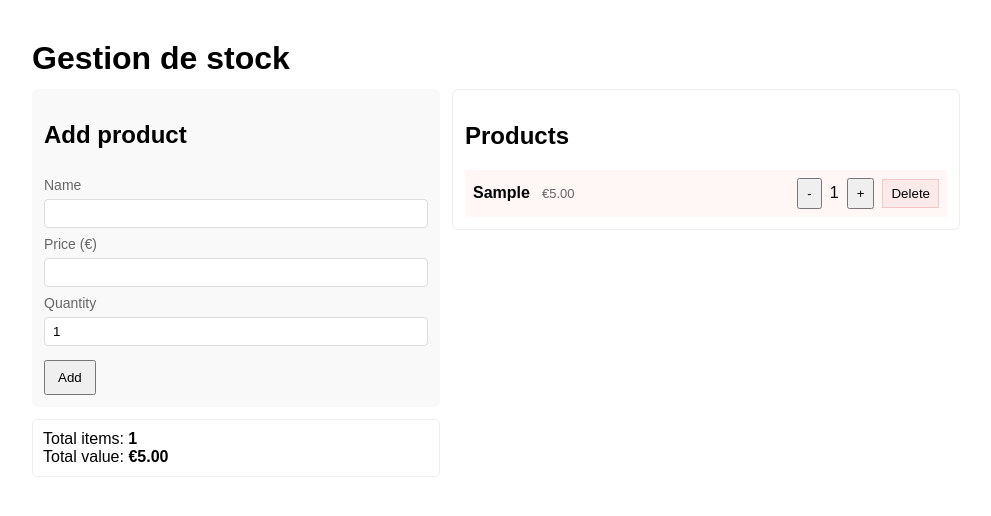
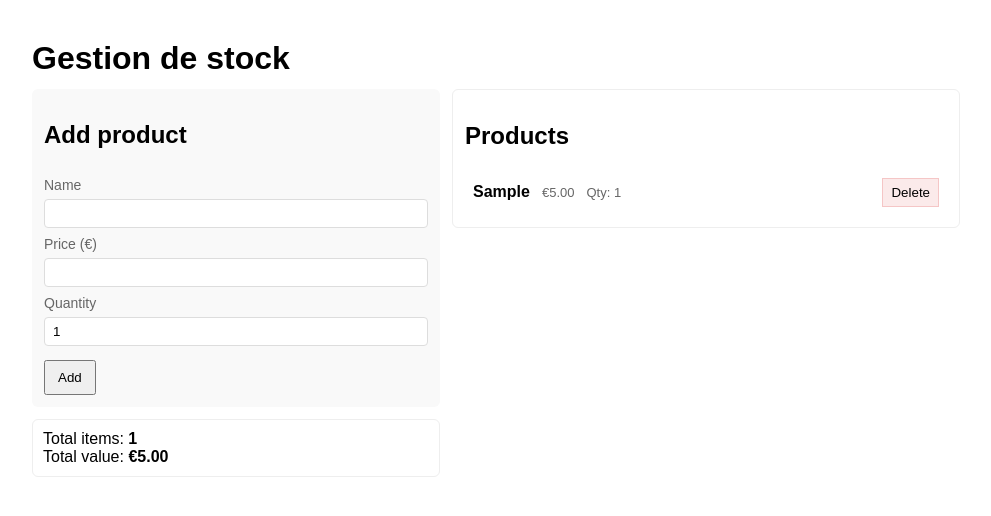
Before and after one commit to yamadaMk12/Gestion-de-stock, a React (Create React App) app in the folder react-gestion/: page / in a window 1280 px wide. Both pictures are taken after typing "Sample", "5" into the empty fields and a click on the button "Add". Shown: the top 516 px of the page, without its empty margins (144-1135 px from the left). Built offline with nearby package versions, Linux system fonts and the light colour scheme.

Commit message:
refactor: simplify product management by removing update functionality and adjusting styles

```diff
--- a/react-gestion/src/App.css
+++ b/react-gestion/src/App.css
@@ -75,9 +75,6 @@ main {
 .product-item:last-child {
   border-bottom: none;
 }
-.product-item.low {
-  background: #fff6f6;
-}
 .product-item .meta {
   display: flex;
   gap: 12px;
@@ -90,17 +87,14 @@ main {
   color: var(--muted);
   font-size: 13px;
 }
-.controls {
-  display: flex;
-  gap: 8px;
-  align-items: center;
+.product-item .qty {
+  color: var(--muted);
+  font-size: 13px;
 }
-.controls button {
-  padding: 6px 8px;
-}
-.controls .delete {
+.product-item .delete {
   background: #fbeaea;
   border: 1px solid #f5c6c6;
+  padding: 6px 8px;
 }
 .empty {
   color: var(--muted);
--- a/react-gestion/src/App.js
+++ b/react-gestion/src/App.js
@@ -24,10 +24,6 @@ function App() {
     ]);
   };
 
-  const updateProduct = (id, updates) => {
-    setProducts((prev) => prev.map(p => p.id === id ? { ...p, ...updates } : p));
-  };
-
   const removeProduct = (id) => setProducts((prev) => prev.filter(p => p.id !== id));
 
   const totalItems = products.reduce((s, p) => s + Number(p.quantity), 0);
@@ -49,7 +45,6 @@ function App() {
         <section className="right">
           <ProductList
             products={products}
-            onUpdate={updateProduct}
             onDelete={removeProduct}
           />
         </section>
--- a/react-gestion/src/components/ProductItem.js
+++ b/react-gestion/src/components/ProductItem.js
@@ -1,20 +1,14 @@
 import React from 'react';
 
-export default function ProductItem({ product, onUpdate, onDelete }) {
-  const low = Number(product.quantity) <= 2;
-
+export default function ProductItem({ product, onDelete }) {
   return (
-    <div className={`product-item ${low ? 'low' : ''}`}>
+    <div className="product-item">
       <div className="meta">
         <div className="name">{product.name}</div>
         <div className="price">€{Number(product.price || 0).toFixed(2)}</div>
+        <div className="qty">Qty: {product.quantity}</div>
       </div>
-      <div className="controls">
-        <button onClick={() => onUpdate(product.id, { quantity: Math.max(0, Number(product.quantity) - 1) })}>-</button>
-        <div className="qty">{product.quantity}</div>
-        <button onClick={() => onUpdate(product.id, { quantity: Number(product.quantity) + 1 })}>+</button>
-        <button className="delete" onClick={() => onDelete(product.id)}>Delete</button>
-      </div>
+      <button className="delete" onClick={() => onDelete(product.id)}>Delete</button>
     </div>
   );
 }
--- a/react-gestion/src/components/ProductList.js
+++ b/react-gestion/src/components/ProductList.js
@@ -1,7 +1,7 @@
 import React from 'react';
 import ProductItem from './ProductItem';
 
-export default function ProductList({ products, onUpdate, onDelete }) {
+export default function ProductList({ products, onDelete }) {
   if (!products || products.length === 0) {
     return <div className="empty">No products yet. Add some to begin.</div>;
   }
@@ -10,7 +10,7 @@ export default function ProductList({ products, onUpdate, onDelete }) {
     <div className="product-list">
       <h2>Products</h2>
       {products.map(p => (
-        <ProductItem key={p.id} product={p} onUpdate={onUpdate} onDelete={onDelete} />
+        <ProductItem key={p.id} product={p} onDelete={onDelete} />
       ))}
     </div>
   );
```
Also changed, not shown: 1 other file (tests, documents, lock files or other folders).
